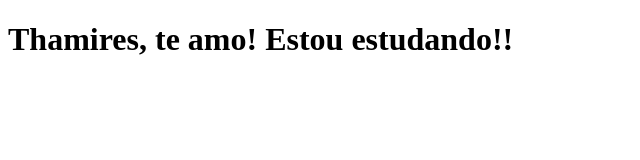
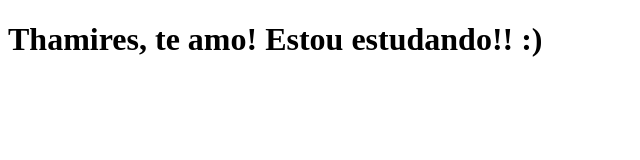
Before and after one commit to CardosoGuiVi/clone-tabnews, a Next.js app: page / in a window 1280 px wide. Shown: the top 160 px of the page, without its empty margins (0-640 px from the left). Built offline with nearby package versions, Linux system fonts and the light colour scheme.

Commit message:
Modifica o texto

```diff
--- a/pages/index.js
+++ b/pages/index.js
@@ -1,5 +1,5 @@
 function Home() {
-  return <h1>Thamires, te amo! Estou estudando!!</h1>
+  return <h1>Thamires, te amo! Estou estudando!! :)</h1>
 }
 
 export default Home;
```
